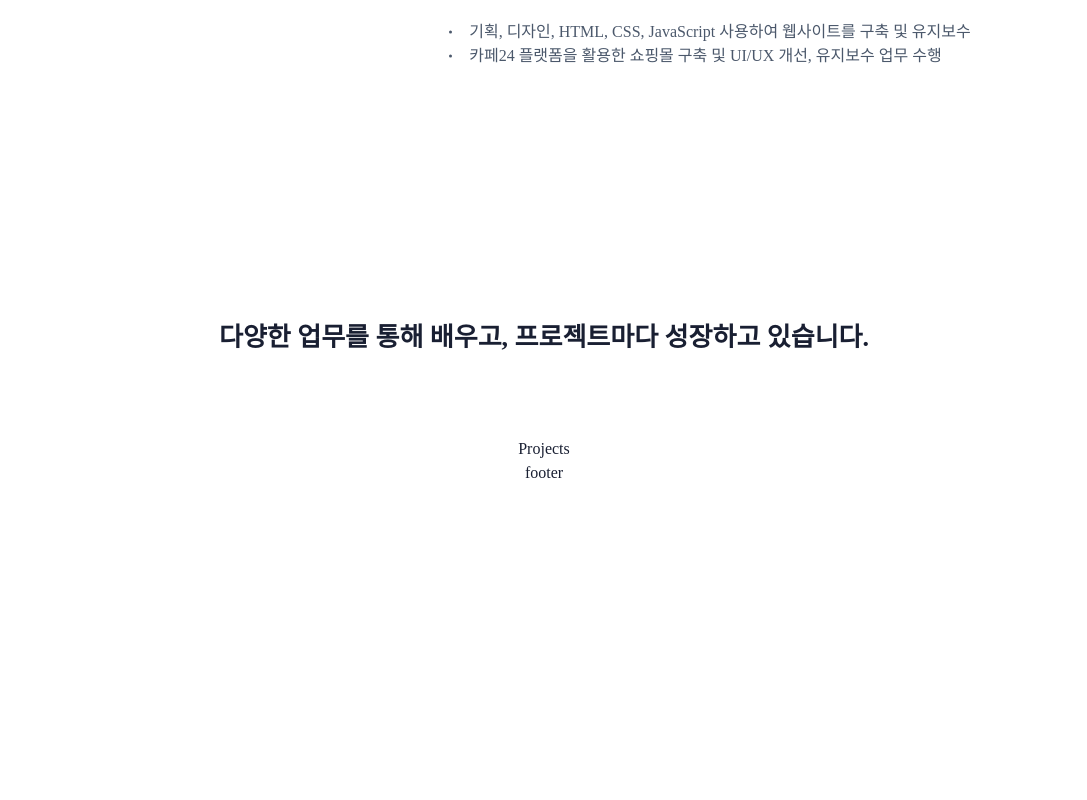
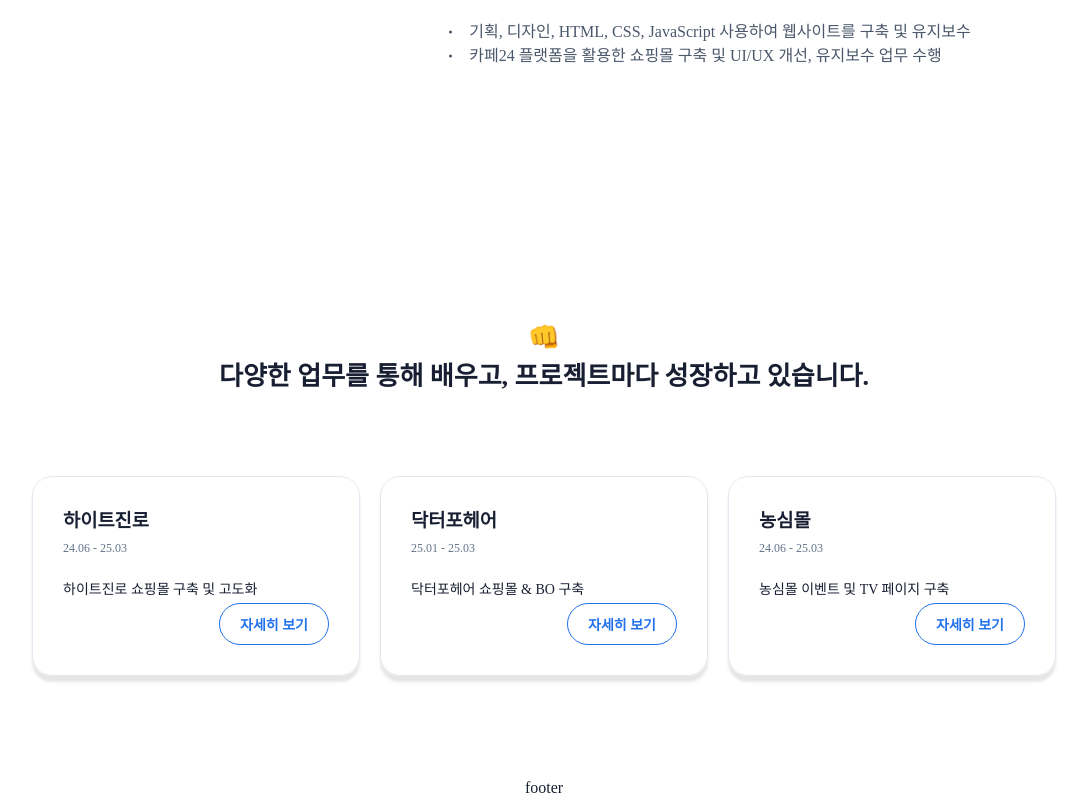
Before and after one commit to oLangS2/portfolio, a React (Create React App) app: page / in a window 1280 px wide. Shown: the part 1861-2661 px from the top of the page, without its empty margins (96-1183 px from the left). Before the commit the page ends 2346 px from the top, so only its background shows below. Built offline with nearby package versions, Linux system fonts and the light colour scheme; a web font is replaced by a local one.

Commit message:
프로젝트카드 , 모달 세팅 작업완료

```diff
--- /dev/null
+++ b/src/components/projects/ProjectCard.jsx
@@ -0,0 +1,14 @@
+import React from 'react';
+
+const ProjectCard = ({ data, onClick }) => {
+  return (
+    <div className="card" onClick={onClick}>
+      <h3>{data.company}</h3>
+      <span>{data.period}</span>
+      <p>{data.title}</p>
+      <button className="see-more">자세히 보기</button>
+    </div>
+  );
+};
+
+export default ProjectCard;
--- /dev/null
+++ b/src/components/projects/ProjectModal.jsx
@@ -0,0 +1,17 @@
+import React from 'react';
+
+const ProjectModal = ({ data, onClose }) => {
+  return (
+    <div className="modal_overlay" onClick={onClose}>
+      <div className="modal" onClick={(e) => e.stopPropagation()}>
+        <button className="close" onClick={onClose}>×</button>
+        <h2>{data.title}</h2>
+        <p><strong>기간:</strong> {data.period}</p>
+        <p><strong>설명:</strong> {data.description}</p>
+        <p><strong>사용 기술:</strong> {data.tech.join(", ")}</p>
+      </div>
+    </div>
+  );
+};
+
+export default ProjectModal;
--- a/src/components/sections/AboutMe.jsx
+++ b/src/components/sections/AboutMe.jsx
@@ -8,7 +8,7 @@ const AboutMe = () => {
           👩‍💻<br />
           일관된 가치로 개발하고 있습니다.
         </span>
-        <div className="flex justify-start gap-20">
+        <section className="flex justify-start gap-20">
           <div className="box">
             <span>Modern Frontend</span>
             <strong>모던 프론트엔드 개발</strong>
@@ -32,7 +32,7 @@ const AboutMe = () => {
               협업의 흐름 속에서, 완성도 높은 결과를 만듭니다.
             </p>
           </div>
-        </div>
+        </section>
       </div>
     </div>
   )
--- a/src/components/sections/Projects.jsx
+++ b/src/components/sections/Projects.jsx
@@ -1,16 +1,33 @@
-import React from 'react'
+import React, { useState } from 'react';
+import ProjectCard from '../projects/ProjectCard';
+import ProjectModal from '../projects/ProjectModal';
+import projectData from '../../data/projects';
 
 const Projects = () => {
+  const [selected, setSelected] = useState(null);
+
   return (
-    <div className="section" id="projects">
-      <div className="section_wrap projects_wrap">
-        <div className="title">
-          다양한 업무를 통해 배우고, 프로젝트마다 성장하고 있습니다.
+    <>
+      <div className="section" id="projects">
+        <div className="section_wrap projects_wrap">
+          <div className="title">
+            👊 <br />
+            다양한 업무를 통해 배우고, 프로젝트마다 성장하고 있습니다.
+          </div>
+          <section className="project_wrap flex flex-wrap justify-start gap-20">
+            {/* 프로젝트 카드 */}
+            {projectData.map((p) => (
+              <ProjectCard key={p.id} data={p} onClick={() => setSelected(p)} />
+            ))}
+          </section>
         </div>
+      </div>
+      {/* 프로젝트 카드 클릭 시 모달 활성화 */}
+      {selected && (
+        <ProjectModal data={selected} onClose={() => setSelected(null)} />
+      )}
+    </>
+  );
+};
 
-      </div>
-      Projects</div>
-  )
-}
-
-export default Projects
+export default Projects;
--- /dev/null
+++ b/src/data/projects.js
@@ -0,0 +1,32 @@
+
+const projectData = [
+  {
+    id: 1,
+    title: "하이트진로 쇼핑몰 구축 및 고도화",
+    company: "하이트진로",
+    period: "24.06 - 25.03",
+    description:
+      "Shopby 헤드리스 API를 활용하여 메인, 상품 상세, 장바구니, 주문, 마이페이지 등 주요 기능을 개발하고 유지보수 및 고도화 작업을 진행했습니다.",
+    tech: ["React", "Shopby API", "SCSS", "JavaScript"],
+  },
+  {
+    id: 2,
+    title: "닥터포헤어 쇼핑몰 & BO 구축",
+    company: "닥터포헤어",
+    period: "25.01 - 25.03",
+    description:
+      "카페24 기반 쇼핑몰을 구축하고 게시판에서 백엔드 API를 통해 CRUD 기능을 구현했습니다.",
+    tech: ["JavaScript", "Cafe24", "API", "SCSS"],
+  },
+  {
+    id: 3,
+    title: "농심몰 이벤트 및 TV 페이지 구축",
+    company: "농심몰",
+    period: "24.06 - 25.03",
+    description:
+      "백엔드 API를 활용하여 게임 이벤트 페이지를 제작하고, 농심몰 TV와 이를 관리하기 위한 백오피스를 개발했습니다.",
+    tech: ["React", "API", "SCSS", "JavaScript"],
+  },
+];
+
+export default projectData;
--- a/src/styles/global.scss
+++ b/src/styles/global.scss
@@ -39,6 +39,8 @@ body{
     line-height:1.5;
     color:$gray-0;
     font-family: 'Pretendard';
+    overflow: hidden;
+    height: 100%;
 }
 nav,ol,ul{
     list-style:none;
@@ -87,9 +89,15 @@ button {
 .flex{
     display: flex;
 }
+.flex-wrap{
+    flex-wrap: wrap;
+}
 .items-center{
     align-items: center;
     justify-content: center;
+}
+.justify-start{
+    justify-content: flex-start;
 }
 .gap-10{
     gap: 10px;
@@ -213,6 +221,53 @@ button {
         }
     }
     //!SECTION 경력
+    //SECTION 프로젝트
+    .project_wrap{
+        padding: 50px 0;
+        .card{
+            cursor: pointer;
+            flex: 1;
+            border: 1px solid $gray-4;
+            border-radius: 20px;
+            padding: 30px;
+            height: 200px;
+            text-align: left;
+            position: relative;
+            transition: 0.3s;
+            box-shadow: 0 6px 3px rgba(0, 0, 0, 0.10);
+            span{
+                font-size: 12px;
+                color: $gray-2;
+            }
+            p{
+                margin-top: 20px;
+                font-size: 14px;
+            }
+            .see-more{
+                border:1px solid $point;
+                border-radius: 100px;
+                background-color: $white-0;
+                color: $point;
+                font-size: 14px;
+                padding: 10px 20px;
+                position: absolute;
+                bottom: 30px;
+                right: 30px;
+                font-weight: 600;
+            }
+
+            &:hover{
+                border: $white-0;
+                background-color: $point;
+                color:$white-0;
+                transform: translateY(-5px);
+                span{
+                    color: $white-0;
+                }
+            }
+        }
+    }
+    //!SECTION 프로젝트
 }
 
 //SECTION 탭
@@ -249,3 +304,22 @@ button {
     }
 }
 //!SECTION 탭
+
+//SECTION 프로젝트 모달
+.modal_overlay{
+    width: 100%;
+    height: 100%;
+    background: rgba(0, 0, 0, 0.2);
+    position: fixed;
+    top: 0;
+    left: 0;
+    .modal{
+        position: absolute;
+        top: 50%;
+        left: 50%;
+        transform: translate(-50%,-50%);
+        background: $white-0;
+        padding: 50px;
+    }
+}
+//!SECTION 프로젝트 모달
```
Also changed, not shown: src/data/projects.json (deleted).
